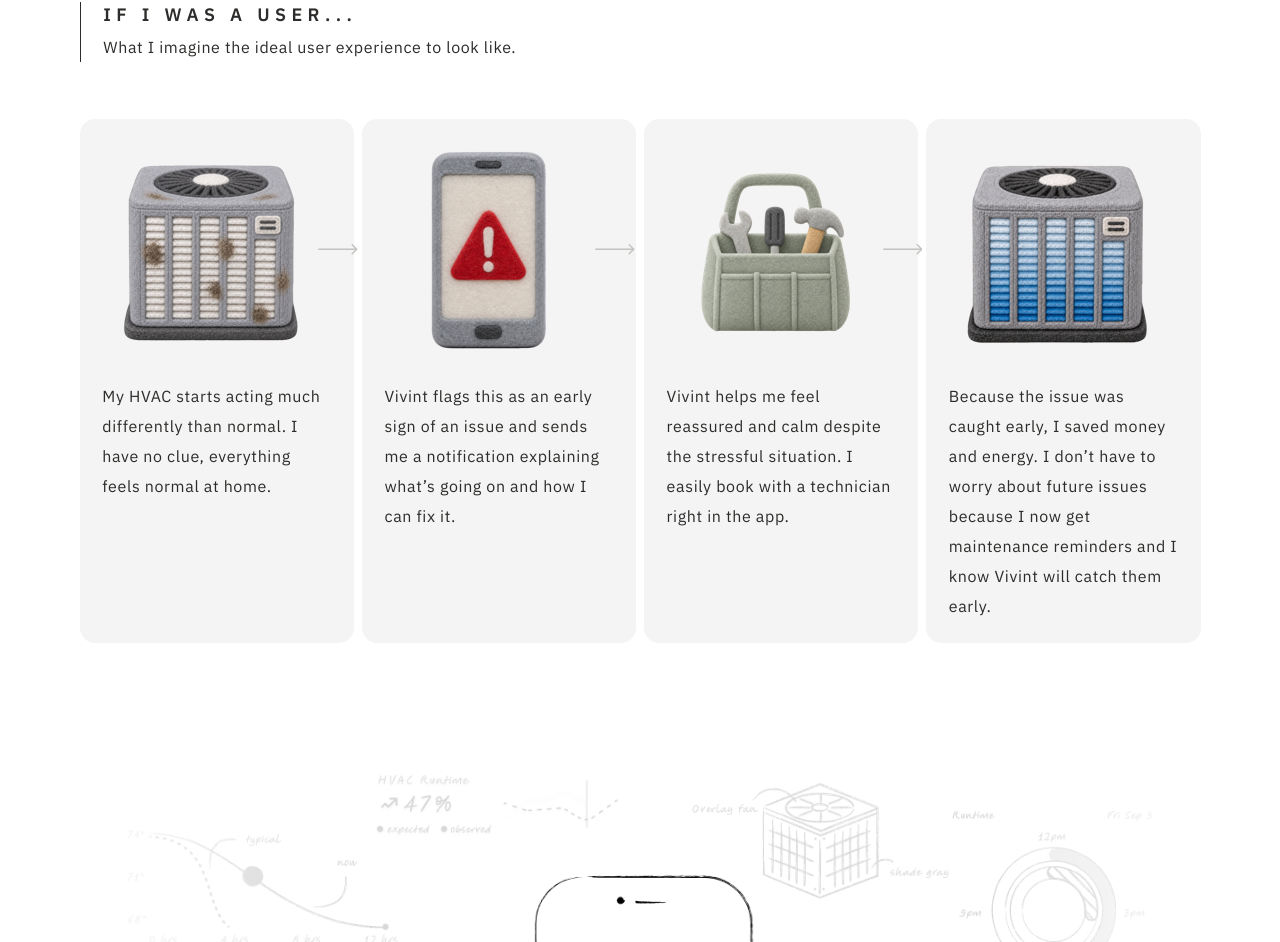
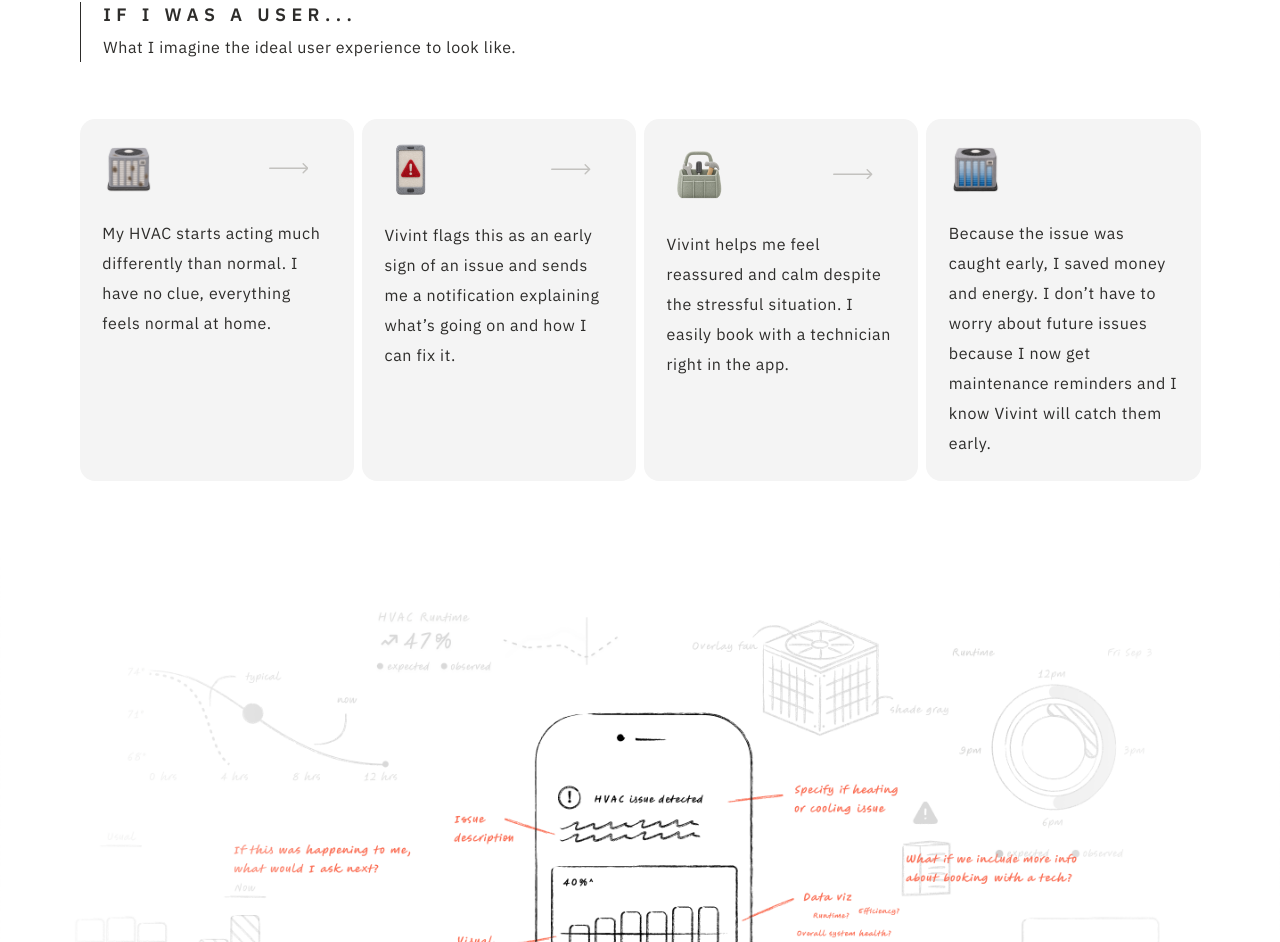
Before and after one commit to clairebearmcg/Portfolio, a Next.js app: page /anomaly-detection in a window 1280 px wide. Shown: the part 3802-4744 px from the top of the page. Built offline with nearby package versions, Linux system fonts and the light colour scheme; a web font is replaced by a local one.

Commit message:
Size the 'If I was a user' icons to match Figma
The icons were rendering at their image files' natural 216px. Give each
its Figma size (56px, or 68px for the toolbox), scaled with the page.

Co-Authored-By: Claude Opus 5.5 <noreply@anthropic.com>

```diff
--- a/components/AnomalyDetection/AdResearch/AdResearch.module.css
+++ b/components/AnomalyDetection/AdResearch/AdResearch.module.css
@@ -214,11 +214,12 @@
   padding-right: rem(24px);
 }
 
+/* Each icon's Figma size comes in as --icon-w / --icon-h, scaled like rem() values */
 .stepIcon {
   display: block;
-  width: auto;
-  height: auto;
-  object-fit: cover;
+  width: calc(var(--icon-w) * var(--mantine-scale));
+  height: calc(var(--icon-h) * var(--mantine-scale));
+  object-fit: contain;
 }
 
 .arrow {
--- a/components/AnomalyDetection/AdResearch/AdResearch.tsx
+++ b/components/AnomalyDetection/AdResearch/AdResearch.tsx
@@ -1,3 +1,4 @@
+import type { CSSProperties } from 'react';
 import Image from 'next/image';
 import classes from './AdResearch.module.css';
 
@@ -144,6 +145,12 @@ export function AdResearch() {
                     height={step.height}
                     alt={step.alt}
                     unoptimized
+                    style={
+                      {
+                        '--icon-w': `${step.width}px`,
+                        '--icon-h': `${step.height}px`,
+                      } as CSSProperties
+                    }
                   />
                   {i < journey.length - 1 && (
                     <svg
```
